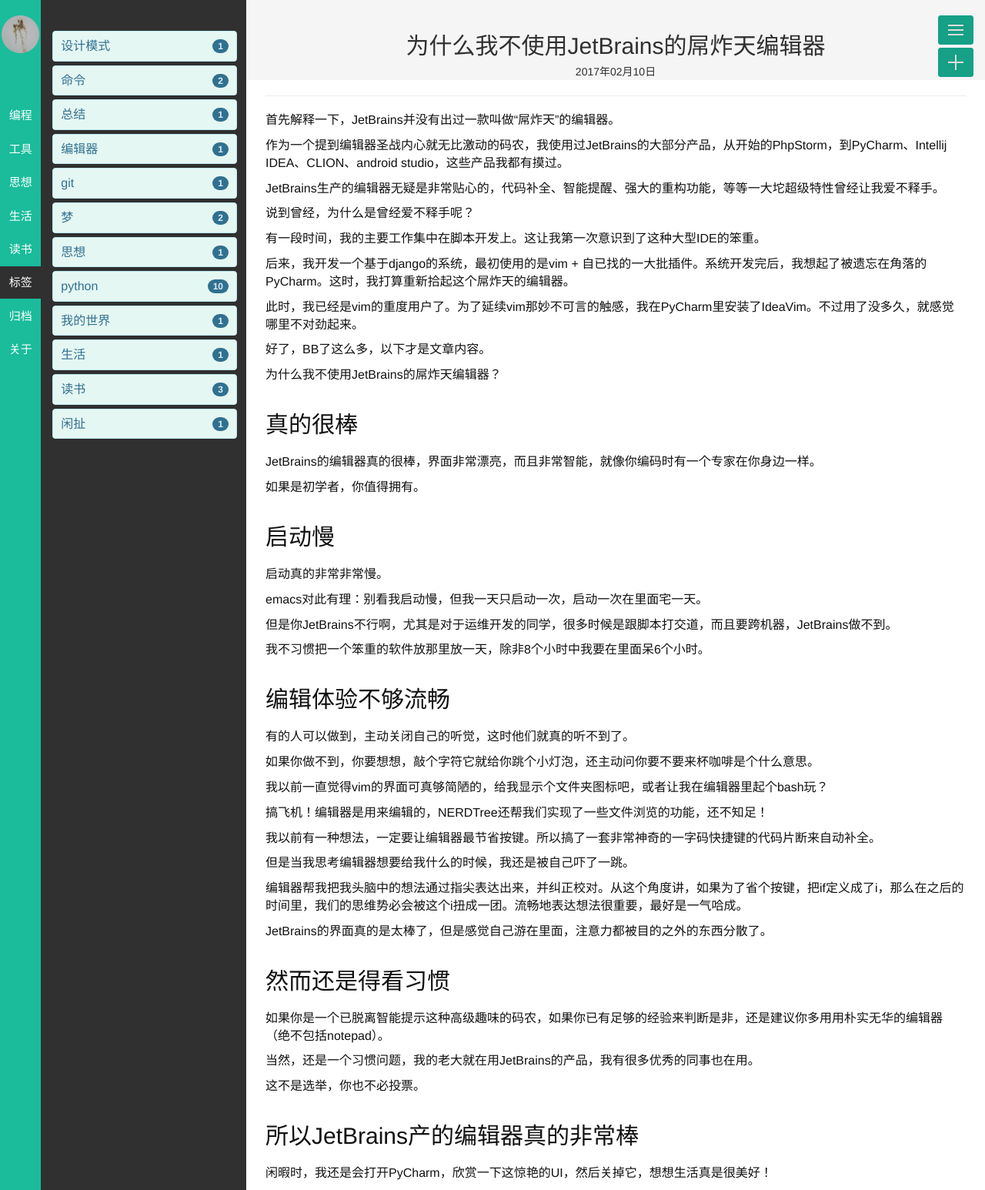
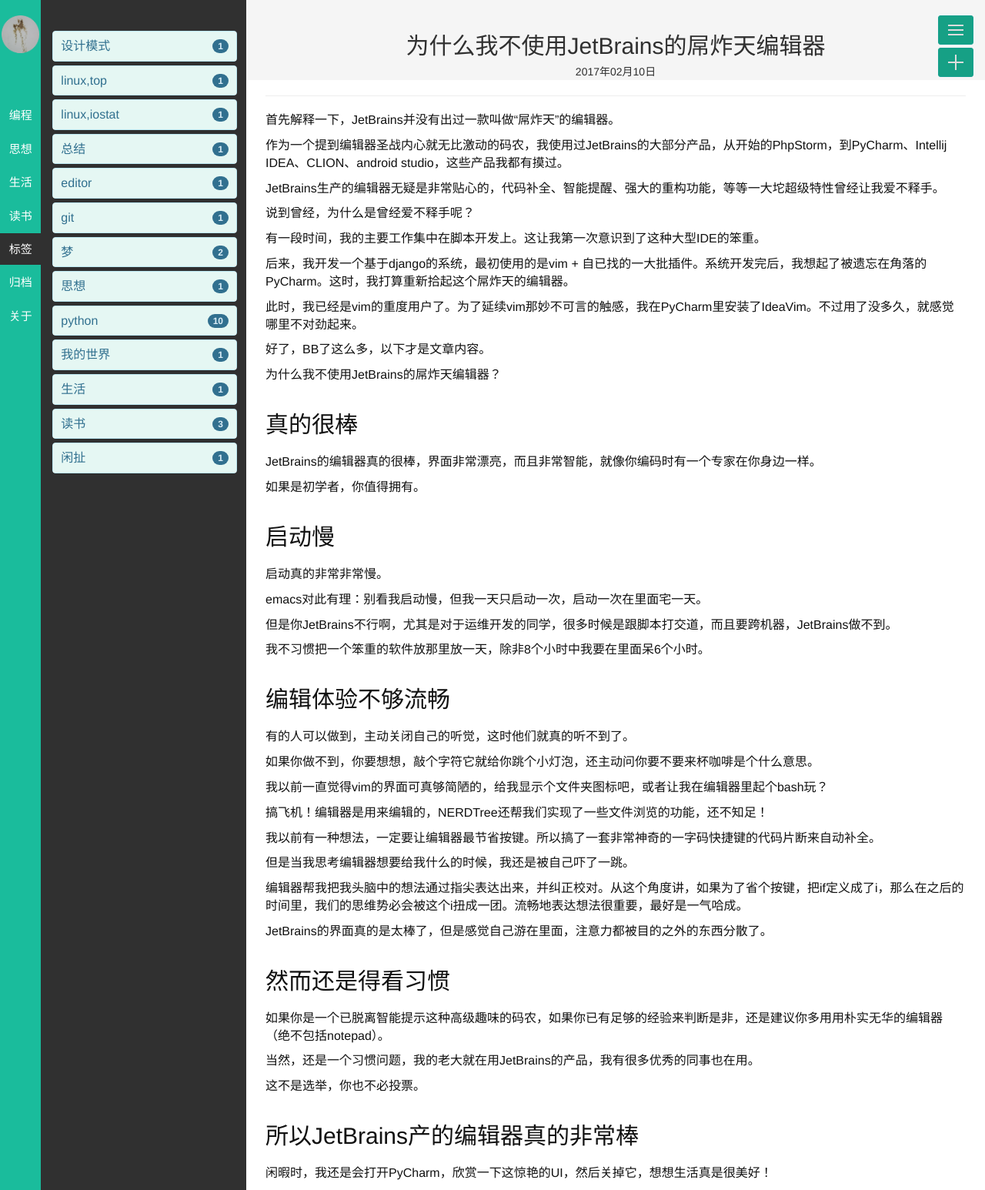
Before and after one commit to pysnow530/pysnow530.github.io, a Jekyll site: the page built from _posts/2017-02-10-why-not-jetbrains.md, in a window 1280 px wide. Shown: the whole page at 77% size. Built offline with Jekyll 4.4.1, drawn with Linux system fonts in a browser that asks for light colours; comment, search, counter and statistics services are not loaded.

Commit message:
remove tool category

```diff
--- a/_posts/2016-06-01-linux-command-top.md
+++ b/_posts/2016-06-01-linux-command-top.md
@@ -1,8 +1,8 @@
 ---
 layout: post
 title: Linux命令之top
-categories: 工具
-tags: 命令
+categories: 编程
+tags: linux,top
 ---
 
 > top命令可以动态实时地显示系统的运行状态，它的输出包括系统信息、进程信息和线程信息等。这篇文章主要讲解top输出的各项信息，以帮助用户更好的理解和使用top。
--- a/_posts/2016-06-02-linux-command-iostat.md
+++ b/_posts/2016-06-02-linux-command-iostat.md
@@ -1,8 +1,8 @@
 ---
 layout: post
 title: Linux命令之iostat
-categories: 工具
-tags: 命令
+categories: 编程
+tags: linux,iostat
 ---
 
 > iostat来自sysstat工具包，可以查看CPU和系统磁盘IO的统计信息。本文主要介绍iostat的主要命令参数和输出的部分解释。意在帮助不熟悉的用户入境，高级用户可以直接查看man page。
--- a/_posts/2017-02-10-why-not-jetbrains.md
+++ b/_posts/2017-02-10-why-not-jetbrains.md
@@ -1,8 +1,8 @@
 ---
 layout: post
 title: 为什么我不使用JetBrains的屌炸天编辑器
-categories: 工具
-tags: 编辑器
+categories: 编程
+tags: editor
 ---
 
 首先解释一下，JetBrains并没有出过一款叫做“屌炸天”的编辑器。
--- a/_posts/2017-02-15-git-object-db.md
+++ b/_posts/2017-02-15-git-object-db.md
@@ -1,7 +1,7 @@
 ---
 layout: post
 title: Git之对象数据库
-categories: 工具
+categories: 编程
 tags: git
 ---
 
```
